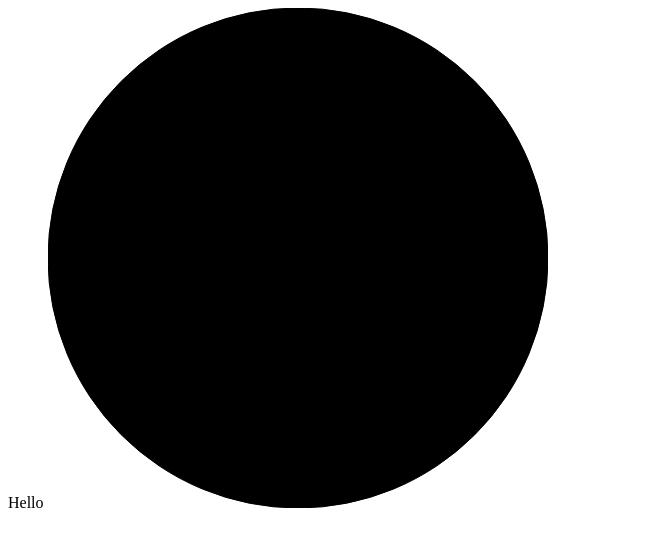
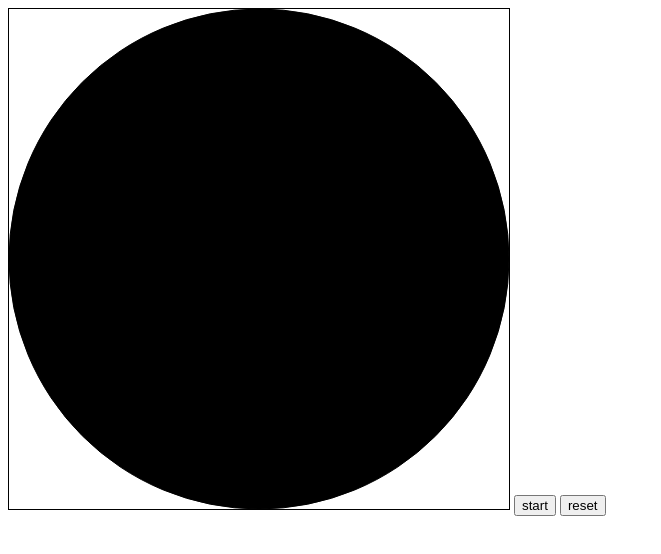
Before and after one commit to leoncheng57/brown-softdev-fall-hw, a plain HTML site: page hw02/index.html in a window 1280 px wide. Shown: the whole page, without its empty margins (0-661 px from the left). Drawn offline with Linux system fonts and the light colour scheme.

Commit message:
progress

```diff
--- a/hw02/animate.js
+++ b/hw02/animate.js
@@ -40,12 +40,10 @@ var drawDot = function(){
   ctx.closePath();
 
   window.requestAnimationFrame(drawDot);
-
 }
 
 // Repeatedly Call the Function
-window.requestAnimationFrame(drawDot);
-
+drawDot();
 
 ctx.beginPath();
 ctx.arc(c.width/2, c.height/2, radius, 0, 2*Math.PI);
--- a/hw02/index.html
+++ b/hw02/index.html
@@ -11,9 +11,9 @@ HW02 -- Circular
 <head>
 </head>
 <body>
-Hello
-<canvas height="500" width="500" id="pad">
-</canvas>
+<canvas height="500" width="500" id="pad" style="border:1px solid #000000;"></canvas>
+<button id="start">start</button>
+<button id="reset">reset</button>
 </body>
 <script src="animate.js"></script>
 </html>
```
